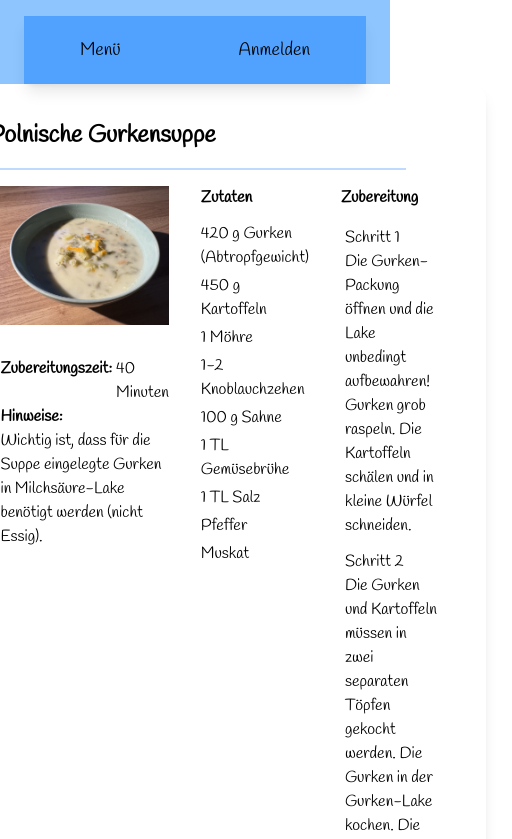
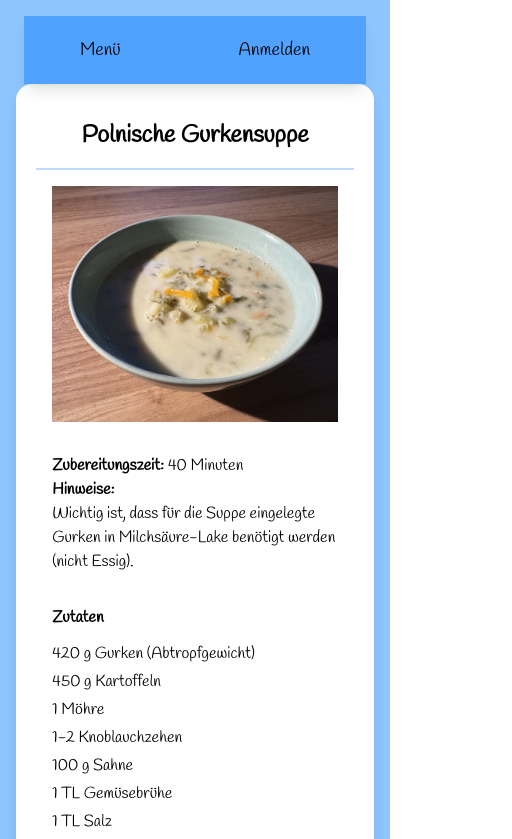
Before and after one commit to Renamagiera/kochbuch, a React (Vite) app: page /detail in a window 390 px wide. Shown: the top 839 px of the page, 512 px wide, since content can reach past the window. Built offline with nearby package versions, Linux system fonts and the light colour scheme; a web font is replaced by a local one.

Commit message:
Added responsive design detail recipe card

```diff
--- a/src/Components/Rezeptkarte.jsx
+++ b/src/Components/Rezeptkarte.jsx
@@ -2,12 +2,11 @@ import '../App.css';
 
 export default function Rezeptkarte() {
     return (
-        <div className="bg-white p-5 px-20 flex flex-col w-11/12 shadow-lg rounded-2xl">
-            <h1 className="p-1 py-4 font-bold text-2xl">Polnische Gurkensuppe</h1>
+        <div className="bg-white p-5 flex flex-col w-11/12 shadow-lg rounded-2xl mb-5 md:px-20">
+            <h1 className="p-1 py-4 font-bold text-2xl text-center">Polnische Gurkensuppe</h1>
             <hr className="border-1 border-blue-200"/>
-
-            <div className="flex">
-                <div className="basis-2/5">
+            <div className="flex flex-col lg:flex-row lg:flex-wrap">
+                <div className="sm:basis-2/5">
                     <img src="/assets/gurkensuppe.jpeg" alt="Rezeptbild" className="p-4 object-cover object-center"/>
                     <div id="description" className="p-4">
                         <div className="flex gap-1">
@@ -24,7 +23,7 @@ export default function Rezeptkarte() {
                         </div>
                     </div>
                 </div>
-                <div id="ingredients" className="p-4 basis-1/5">
+                <div id="ingredients" className="p-4 sm:basis-1/5">
                     <h2 className="font-bold pb-3">Zutaten</h2>
                     <ol className="ingredients-style">
                         <li>420 g Gurken (Abtropfgewicht)</li>
@@ -38,7 +37,7 @@ export default function Rezeptkarte() {
                         <li>Muskat</li>
                     </ol>
                 </div>
-                <div id="instructions" className="p-4 basis-2/5">
+                <div id="instructions" className="p-4 sm:basis-2/5">
                     <h2 className="font-bold pb-3">Zubereitung</h2>
                     <div className="p-1">
                         <ul className="instructions-style">
```
